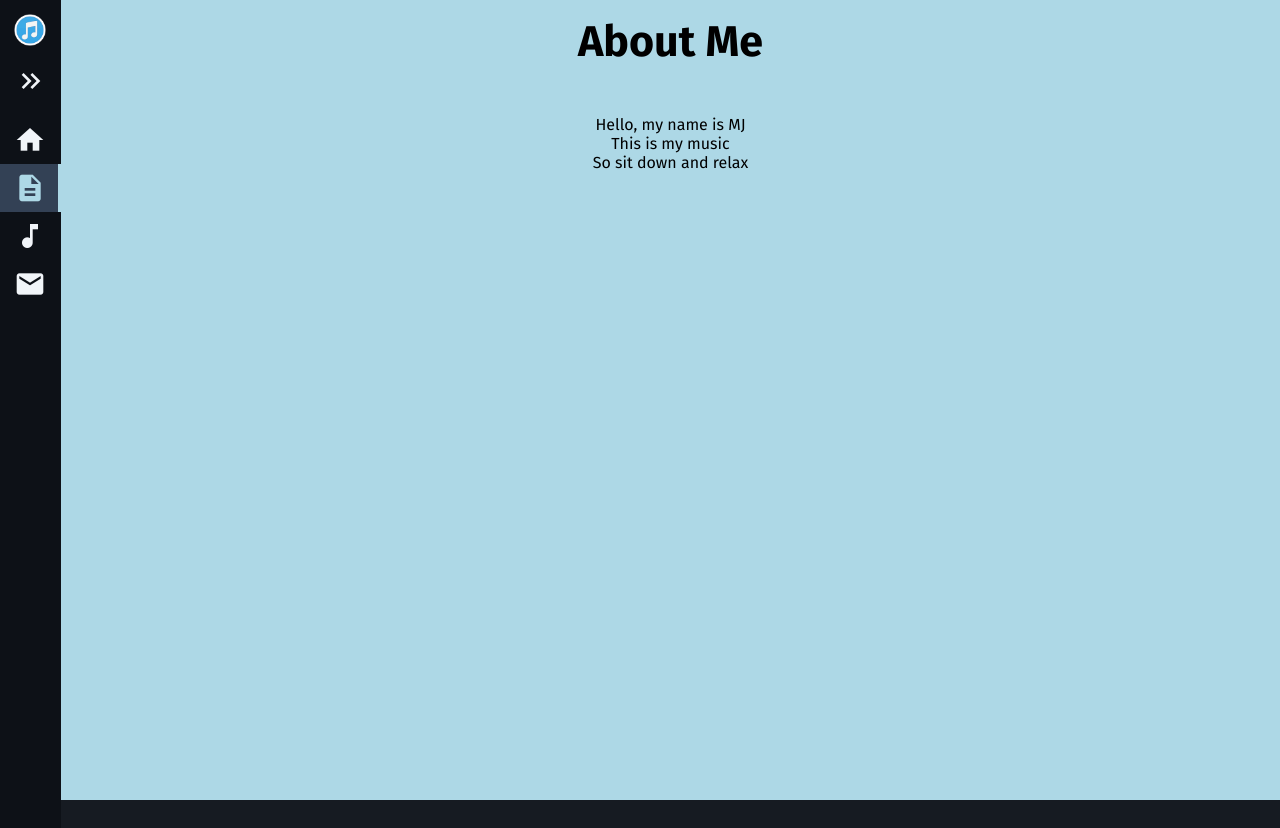
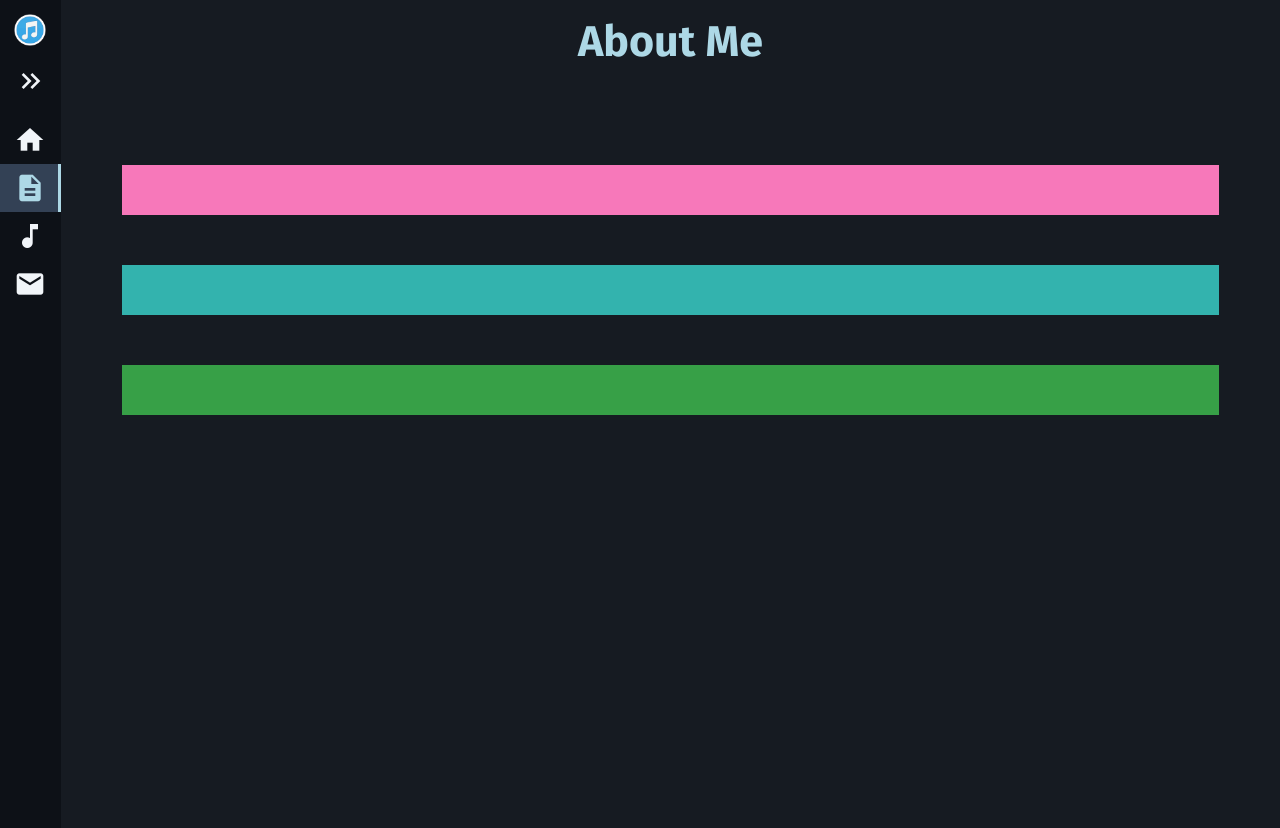
Before and after one commit to mladen081/mj-music, a Vue app: page /about in a window 1280 px wide. Built offline with nearby package versions, Linux system fonts and the light colour scheme.

Commit message:
005 Color play on About page..

```diff
--- a/src/views/About.vue
+++ b/src/views/About.vue
@@ -2,9 +2,9 @@
   <main>
     <div class="info">
       <h1 class="title">About Me</h1>
-      <p>Hello, my name is MJ</p>
-      <p>This is my music</p>
-      <p>So sit down and relax</p>
+      <div class="a"></div>
+      <div class="b"></div>
+      <div class="c"></div>
     </div>
   </main>
 </template>
@@ -12,8 +12,32 @@
 <style scoped>
 .info {
   height: 100vh;
-  background-color: var(--light-blue);
+  background-color: var(--lost-light);
   text-align: center;
+}
+
+.info h1 {
+  color: var(--light-blue);
+}
+
+.a,
+.b,
+.c {
+  height: 5rem;
+  width: 90%;
+  margin: 5rem auto;
+}
+
+.a {
+  background-color: #f778ba;
+}
+
+.b {
+  background-color: #33b3ae;
+}
+
+.c {
+  background-color: #37a047;
 }
 
 @media (max-width: 1024px) {
--- a/src/views/HomeView.vue
+++ b/src/views/HomeView.vue
@@ -1,7 +1,7 @@
 <template>
   <main>
     <div class="a">
-      <h1 class="animate-charcter">Mladen<br />Full<br />Responsive</h1>
+      <h1 class="animate-charcter">MJ Music<br />Coming Soon</h1>
     </div>
   </main>
 </template>
```
